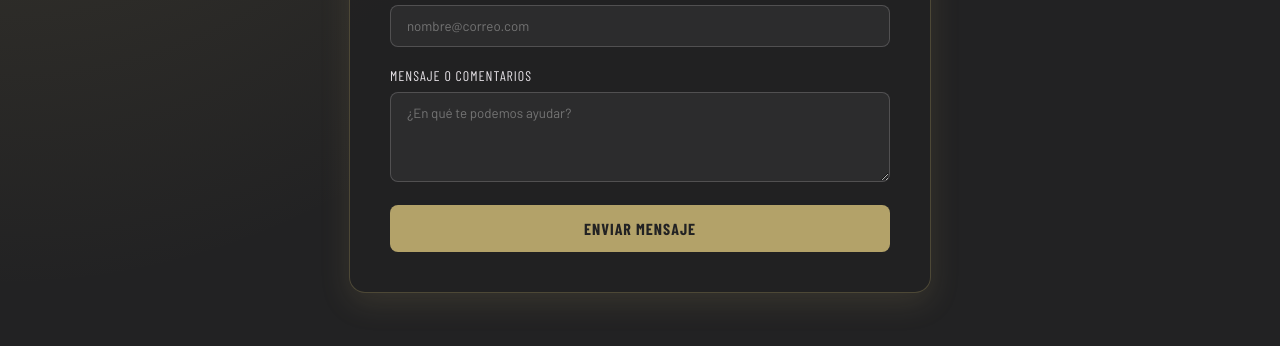
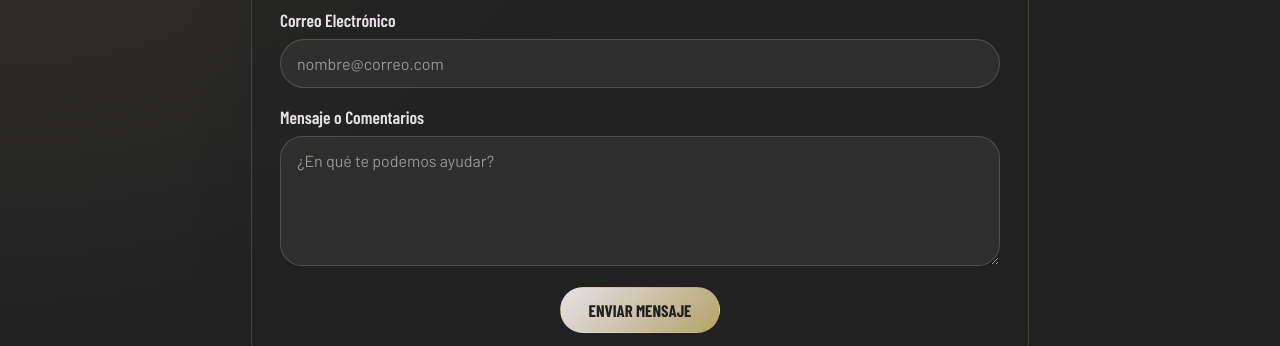
Before and after one commit to Raydan08x/e-commerce-sierra-dorada, a plain HTML site: page html/contacto.html in a window 1280 px wide. Shown: the part 428-774 px from the top of the page. Drawn offline with nearby package versions, Linux system fonts and the light colour scheme; a web font is replaced by a local one.

Commit message:
mejorar estilos del formulario de contacto

```diff
--- a/src/css/styles-contacto.css
+++ b/src/css/styles-contacto.css
@@ -321,84 +321,104 @@ p {
     }
 }
 
+/*empieza style de contacto*/
+
 .contacto-main {
     display: flex;
     justify-content: center;
     align-items: center;
     min-height: 80vh;
-    padding: 20px;
+    padding: 80px 20px 40px;
 }
 
 .contacto-card {
-    background-color: rgba(34, 34, 35, 0.85);
-    border: 1px solid rgba(179, 162, 105, 0.3);
-    border-radius: 16px;
-    padding: 40px;
-    max-width: 500px;
-    width: 100%;
-    box-shadow: 0 10px 30px rgba(179, 162, 105, 0.15);
+    width: min(720px, 100%);
+    padding: 36px 28px;
+    border: 1px solid var(--nav-border);
+    border-radius: 28px;
+    background: var(--nav-bg);
+    color: var(--color-blanco-hueso);
+    backdrop-filter: blur(20px);
+    box-shadow: 0 24px 50px rgba(34, 34, 35, 0.45);
 }
 
 .contacto-titulo {
+    margin: 0 0 12px;
+    text-align: center;
+    color: var(--color-dorado);
     font-family: var(--fuente-titulos);
-    color: var(--color-dorado);
-    font-size: 48px;
-    text-align: center;
-    letter-spacing: 3px;
-    margin-bottom: 24px;
+    font-size: clamp(3.5rem, 8vw, 5.5rem);
+    letter-spacing: 0.05em;
+    line-height: 1;
 }
 
 .input-group-custom {
-    margin-bottom: 20px;
+    margin-bottom: 18px;
 }
 
 .input-group-custom label {
     display: block;
+    margin-bottom: 8px;
     font-family: var(--fuente-destacados);
+    font-size: 1.1rem;
+    font-weight: 600;
     color: var(--color-blanco-hueso);
-    margin-bottom: 8px;
-    font-size: 14px;
-    text-transform: uppercase;
-    letter-spacing: 1px;
+    text-transform: none;
+    letter-spacing: 0;
 }
 
 .input-group-custom input,
 .input-group-custom textarea {
     width: 100%;
-    padding: 12px 16px;
-    background-color: rgba(255, 255, 255, 0.05);
-    border: 1px solid rgba(229, 225, 230, 0.2);
-    border-radius: 8px;
-    color: var(--color-blancox);
+    box-sizing: border-box;
+    padding: 14px 16px;
+    border: 1px solid rgba(229, 225, 230, 0.18);
+    border-radius: 999px;
+    background: rgba(255, 255, 255, 0.06);
+    color: var(--color-blanco-hueso);
     font-family: var(--fuente-parrafos);
-    transition: all 0.3s ease;
-    box-sizing: border-box;
+    font-size: 1rem;
+    outline: none;
+    transition: border-color 0.2s ease, box-shadow 0.2s ease;
+}
+
+.input-group-custom input::placeholder,
+.input-group-custom textarea::placeholder {
+    color: rgba(229, 225, 230, 0.58);
 }
 
 .input-group-custom input:focus,
 .input-group-custom textarea:focus {
-    outline: none;
-    border-color: var(--color-dorado);
-    background-color: rgba(179, 162, 105, 0.05);
-    box-shadow: 0 0 8px rgba(179, 162, 105, 0.2);
+    border-color: rgba(179, 162, 105, 0.7);
+    box-shadow: 0 0 0 4px rgba(179, 162, 105, 0.12);
+}
+
+.input-group-custom textarea {
+    min-height: 130px;
+    resize: vertical;
+    border-radius: 22px;
 }
 
 .btn-contacto-enviar {
-    width: 100%;
-    padding: 14px;
-    background-color: var(--color-dorado);
+    display: block;
+    width: fit-content;
+    min-width: 160px;
+    margin: 8px auto 0;
+    padding: 12px 26px;
+    border: 1px solid transparent;
+    border-radius: 999px;
+    background: linear-gradient(135deg, var(--nav-secondary), var(--nav-primary));
     color: var(--color-negro);
-    border: none;
-    border-radius: 8px;
     font-family: var(--fuente-destacados);
-    font-weight: bold;
-    font-size: 16px;
-    letter-spacing: 1px;
+    font-size: 1.05rem;
+    font-weight: 700;
     cursor: pointer;
-    transition: transform 0.2s ease, background-color 0.3s ease;
+    transition: transform 0.2s ease, box-shadow 0.2s ease;
 }
 
 .btn-contacto-enviar:hover {
-    background-color: #d1be7e;
-    transform: translateY(-2px);
+    transform: translateY(-1px);
+    box-shadow: 0 12px 24px rgba(179, 162, 105, 0.35);
 }
+
+/*fin style contacto*/
--- a/src/js/app.js
+++ b/src/js/app.js
@@ -6,3 +6,38 @@ navbar.render();
 
 const footer = new Footer();
 footer.render();
+
+const formularioContacto = document.getElementById("form-contacto");
+
+if (formularioContacto) {
+    formularioContacto.addEventListener("submit", function (event) {
+        event.preventDefault();
+
+        const nombre = document.getElementById("nombre").value.trim();
+        const correo = document.getElementById("correo").value.trim();
+        const mensaje = document.getElementById("mensaje").value.trim();
+
+        if (nombre === "") {
+            alert("Por favor, escribe tu nombre.");
+            return;
+        }
+
+        if (correo === "") {
+            alert("Por favor, escribe tu correo electrónico.");
+            return;
+        }
+
+        if (!correo.includes("@") || !correo.includes(".")) {
+            alert("Por favor, escribe un correo electrónico válido.");
+            return;
+        }
+
+        if (mensaje === "") {
+            alert("Por favor, escribe un mensaje.");
+            return;
+        }
+
+        alert("Gracias por contactarnos. Pronto nos comunicaremos contigo.");
+        formularioContacto.reset();
+    });
+}
```
